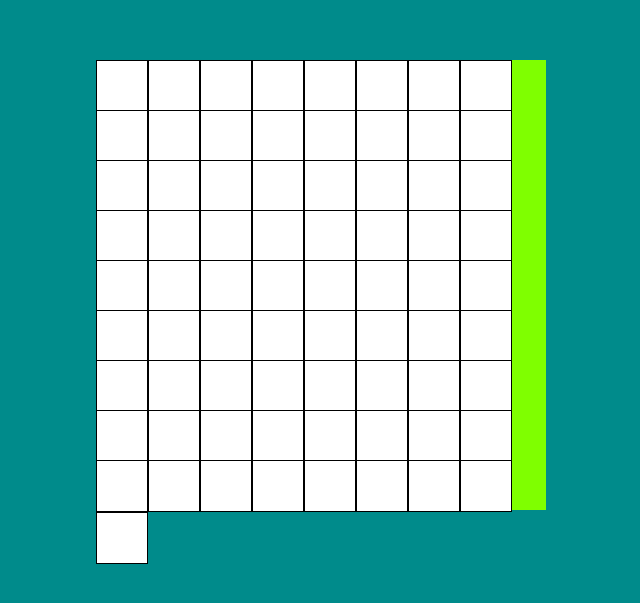
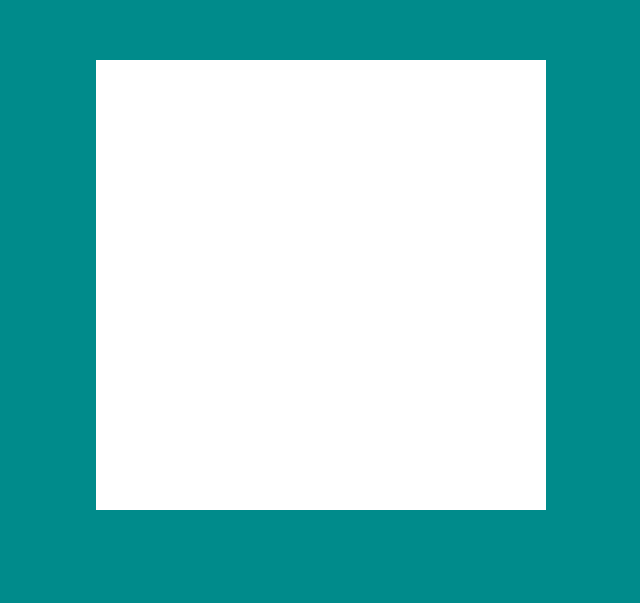
Before and after one commit to dylmarcor/go, a React (Create React App) app: page / in a window 1280 px wide. Shown: the part 115-718 px from the top of the page, without its empty margins (319-959 px from the left). Built offline with nearby package versions, Linux system fonts and the light colour scheme; the HTML template or start-up script is replaced by a standard one.

Commit message:
revise css

```diff
--- a/src/components/Board.css
+++ b/src/components/Board.css
@@ -1,4 +1,4 @@
-div {
+#game-board {
 	width: 450px;
 	height: 450px;
     background-color: chartreuse;
@@ -74,7 +74,6 @@ div {
     background-color: white;
     float: left;
     position: relative;
-    border: .2px solid black;
 }
 
 /* #A0 {
--- a/src/components/Board.tsx
+++ b/src/components/Board.tsx
@@ -6,7 +6,7 @@ interface MyProps{};
 const Board = (props: MyProps) => {
 
     return (
-        <div>
+        <div id="game-board">
             <div id="a-row">
                 <div id="A0" className="board-tile"></div>
                 <div id="A1" className="board-tile"></div>
```
